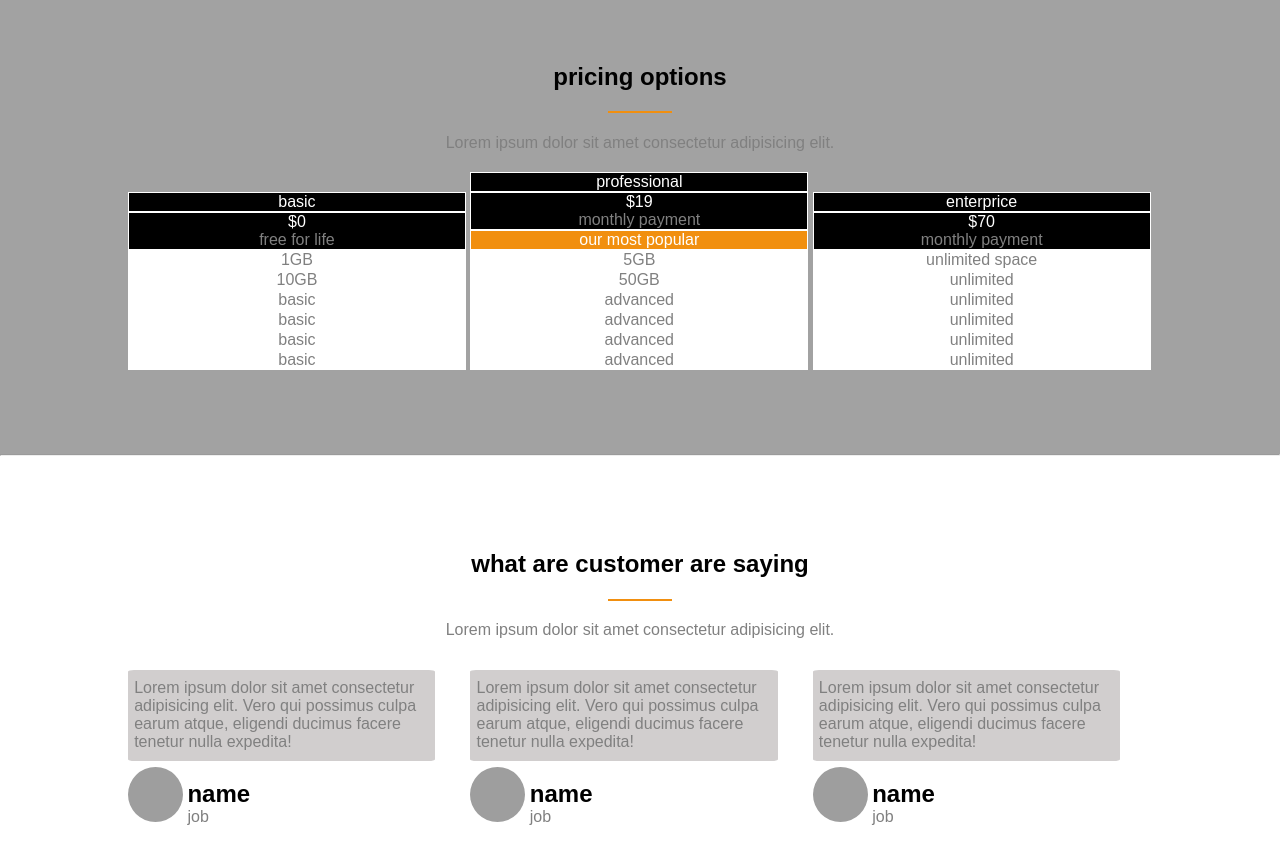
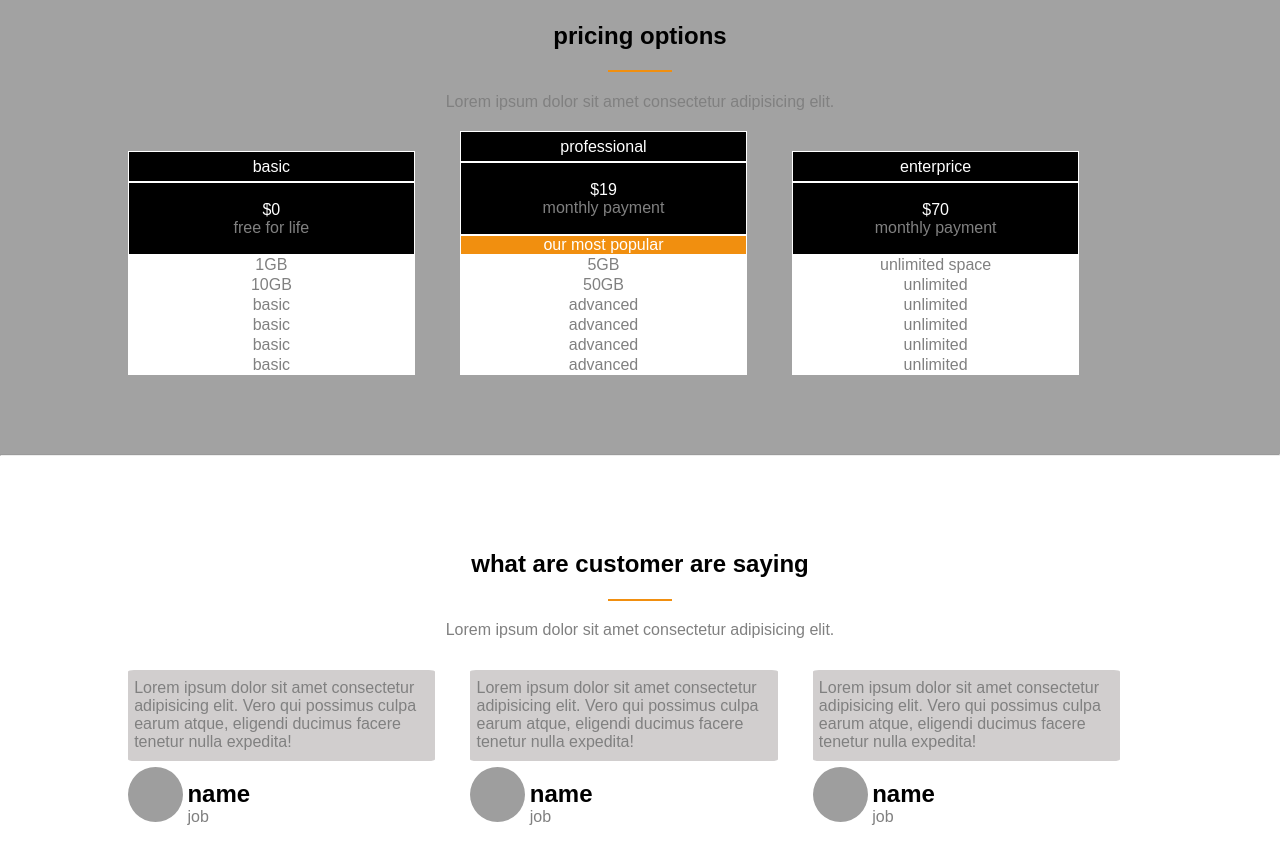
Before and after one commit to zeina123445/web_design26, a plain HTML site: page task4/index.html in a window 1280 px wide. Shown: the part 1560-2423 px from the top of the page. Drawn offline with Linux system fonts and the light colour scheme; grey boxes are pictures that could not be loaded; files whose address does not match are found by name.

Commit message:
updatess 4

```diff
--- a/task4/index.html
+++ b/task4/index.html
@@ -122,8 +122,8 @@
        </div>
        <div class="sec4">
         <ul>
-            <li class="black-color white-c">basic</li>
-            <li class="black-color p-color"><p class="white-c">$0</p>free for life</li>
+            <li class="black-color semi-padding-top-bottom white-c">basic</li>
+            <li class="black-color padding-top-bottom p-color"><p class="white-c">$0</p>free for life</li>
             <li class="c-li bo-color">1GB</li>
             <li class="c-li">10GB</li>
             <li class="c-li">basic</li>
@@ -134,8 +134,8 @@
        </div>
        <div class="sec4">
         <ul>
-            <li class="black-color white-c">professional</li>
-            <li class="black-color p-color"><p class="white-c">$19</p>monthly payment</li>
+            <li class="black-color semi-padding-top-bottom white-c">professional</li>
+            <li class="black-color padding-top-bottom p-color"><p class="white-c">$19</p>monthly payment</li>
             <li class="o-bgc"><p class="white-c">our most popular</p></li>
             <li class="c-li">5GB</li>
             <li class="c-li">50GB</li>
@@ -147,8 +147,8 @@
        </div>
        <div class="sec4">
         <ul>
-            <li class="black-color white-c">enterprice</li>
-            <li class="black-color p-color"><p class="white-c">$70</p>monthly payment</li>
+            <li class="black-color semi-padding-top-bottom white-c">enterprice</li>
+            <li class="black-color padding-top-bottom p-color"><p class="white-c">$70</p>monthly payment</li>
             <li class="c-li bo-color">unlimited space</li>
             <li class="c-li">unlimited</li>
             <li class="c-li">unlimited</li>
--- a/task4/nav.css
+++ b/task4/nav.css
@@ -84,6 +84,10 @@ h3{
     border: white solid 1px ;
    /* margin: 2% auto;*/
 }
+.semi-padding-top-bottom{
+    padding: 2% 0%;
+}
+
 /*custom*/
 nav{
     background-color: black;
@@ -258,14 +262,15 @@ button:hover{
    margin-top: 4%;
 }
 .sec4{
-    width: 33%;
+    width: 28%;
     display: inline-block;
-    margin-left: 0%;
+    margin-right: 4%;
+    margin-bottom: 4%;
 }
 .text-card4{
     text-align: center;
     margin-bottom: 2%;
-    margin-top: -5%;
+    margin-top: -9%;
 }
 .hr-seconary{
     margin: 2% auto;
```
